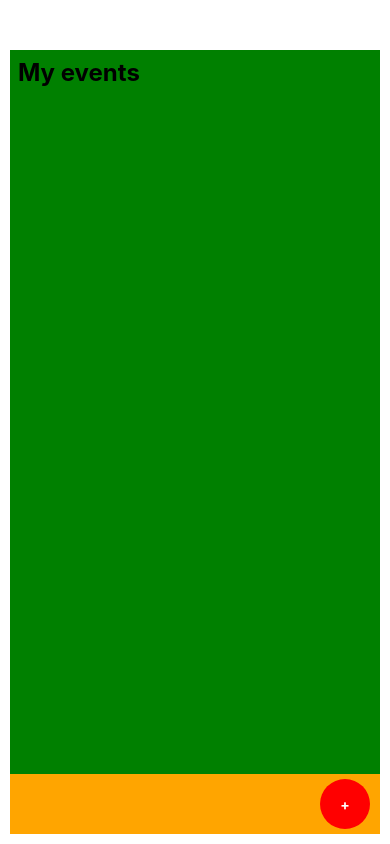
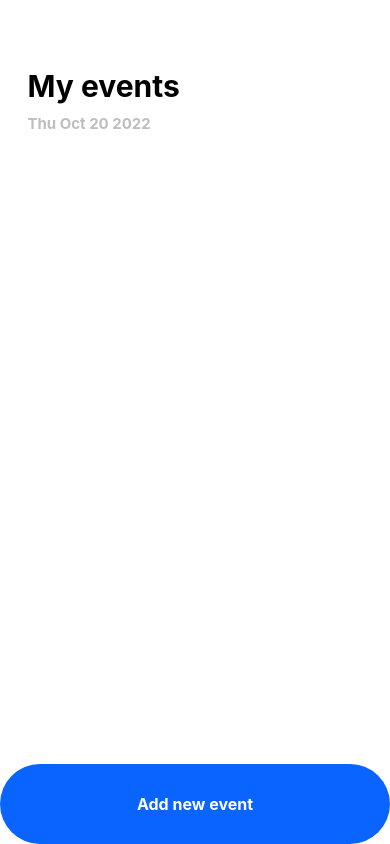
Before and after one commit to pedAraujo/countdown-app, a React Native app: screen / in a window 390 px wide. Built offline with nearby package versions, Linux system fonts and the light colour scheme.

Commit message:
added some styling all around but mainly on event card

```diff
--- a/App.js
+++ b/App.js
@@ -1,9 +1,10 @@
-import React, { useState, useTransition } from "react"
+import React, { useState } from "react"
 import { StyleSheet, View, FlatList, Pressable, Text } from "react-native"
-import EventCard from "./componentes/EventCard"
-import InputEvent from "./componentes/InputEvent"
+import EventCard from "./components/EventCard"
+import InputEvent from "./components/InputEvent"
 
 export default function App() {
+	const TODAY = new Date().toDateString()
 	const [modalIsVisible, setModalIsVisible] = useState(false)
 	const [events, setEvents] = useState([])
 
@@ -32,10 +33,19 @@ export default function App() {
 		})
 	}
 
+	const AddButton = () => {
+		return (
+			<Pressable style={styles.addButton} color="blue" onPress={showInputModal}>
+				<Text style={styles.addButtonText}>Add new event</Text>
+			</Pressable>
+		)
+	}
+
 	return (
 		<View style={styles.appContainer}>
 			<View style={styles.upTextView}>
 				<Text style={styles.upText}>My events</Text>
+				<Text style={styles.upDate}>{TODAY}</Text>
 			</View>
 			<FlatList
 				style={styles.listContainer}
@@ -52,15 +62,10 @@ export default function App() {
 				}}
 				keyExtractor={(item, index) => item.id}
 				alwaysBounceHorizontal={false}
+				contentContainerStyle={styles.contentContainerStyle}
 			/>
 			<View style={styles.addButtonContainer}>
-				<Pressable
-					style={styles.addButton}
-					color="blue"
-					onPress={showInputModal}
-				>
-					<Text style={styles.addButtonText}>+</Text>
-				</Pressable>
+				<AddButton />
 			</View>
 			<InputEvent
 				visible={modalIsVisible}
@@ -74,43 +79,49 @@ export default function App() {
 const styles = StyleSheet.create({
 	appContainer: {
 		flex: 1,
-		padding: 10,
+		paddingTop: 10,
 		marginTop: 40,
 		alignItems: "center",
 	},
 	upTextView: {
-		backgroundColor: "green",
-		width: "100%",
+		width: "90%",
 		padding: 8,
 	},
 	upText: {
 		fontWeight: "bold",
-		fontSize: 24,
+		marginTop: 10,
+		fontSize: 30,
+	},
+	upDate: {
+		color: "#bebebe",
+		fontWeight: "bold",
+		marginTop: 10,
+		fontSize: 15,
 	},
 	listContainer: {
+		padding: 10,
+		paddingTop: 20,
 		flex: 1,
-		backgroundColor: "green",
 		width: "100%",
+	},
+	contentContainerStyle: {
+		alignItems: "center",
 	},
 	addButtonContainer: {
 		width: "100%",
-		backgroundColor: "orange",
-		flexDirection: "row",
-		justifyContent: "flex-end",
 	},
 	addButton: {
 		justifyContent: "center",
 		alignItems: "center",
-		backgroundColor: "red",
+		backgroundColor: "#0a64ff",
 		borderRadius: 50,
 		color: "white",
-		width: 50,
-		height: 50,
-		marginVertical: 5,
-		marginHorizontal: 10,
+		width: "100%",
+		height: 80,
 	},
 	addButtonText: {
 		color: "white",
 		fontWeight: "bold",
+		fontSize: 16,
 	},
 })
--- a/app.json
+++ b/app.json
@@ -6,6 +6,7 @@
 		"orientation": "portrait",
 		"icon": "./assets/icon.png",
 		"userInterfaceStyle": "light",
+		"backgroundColor": "#f2f2f7",
 		"splash": {
 			"image": "./assets/splash.png",
 			"resizeMode": "contain",
@@ -14,9 +15,7 @@
 		"updates": {
 			"fallbackToCacheTimeout": 0
 		},
-    "assetBundlePatterns": [
-      "**/*"
-    ],
+		"assetBundlePatterns": ["**/*"],
 		"ios": {
 			"supportsTablet": true
 		},
--- a/componentes/EventCard.js
+++ /dev/null
@@ -1,92 +0,0 @@
-import { StyleSheet, Text, View, Pressable } from "react-native"
-
-const MILISECONDSINADAY = 3600 * 1000 * 24
-
-function showRemainingDays(selectedDate) {
-	let today = new Date()
-	let endDate = new Date(selectedDate)
-	let milisecondsBetween = endDate - today
-	let remainingDays = Math.ceil(milisecondsBetween / MILISECONDSINADAY)
-	return remainingDays
-}
-
-function EventCard(props) {
-	let formatedDate = new Date(props.date).toLocaleDateString()
-
-	return (
-		<View style={styles.eventItem}>
-			<View style={styles.leftContainer}>
-				<View style={styles.eventNameView}>
-					<Text style={styles.eventItemText}>{props.name}</Text>
-				</View>
-				<View style={styles.eventDateView}>
-					<Text style={styles.eventItemText}>{formatedDate}</Text>
-				</View>
-			</View>
-
-			<View style={styles.rightContainer}>
-				<Text style={styles.eventItemText}>
-					{showRemainingDays(props.date)}
-				</Text>
-			</View>
-			<Pressable onPress={props.onDeleteEvent.bind(this, props.id)}>
-				<View style={styles.deleteButton}></View>
-			</Pressable>
-		</View>
-	)
-}
-
-export default EventCard
-
-const styles = StyleSheet.create({
-	eventItem: {
-		width: "100%",
-		aspectRatio: 4 / 1,
-		marginBottom: 15,
-		borderRadius: 10,
-		backgroundColor: "blue",
-		padding: 8,
-		flexDirection: "row",
-	},
-	leftContainer: {
-		borderColor: "black",
-		borderWidth: 2,
-		width: "70%",
-		justifyContent: "center",
-	},
-	rightContainer: {
-		borderColor: "black",
-		borderWidth: 2,
-		width: "25%",
-		justifyContent: "center",
-		alignItems: "center",
-	},
-
-	eventItemText: {
-		color: "white",
-	},
-	eventNameView: {
-		width: "90%",
-		height: "40%",
-		marginHorizontal: 10,
-		marginBottom: 8,
-		borderWidth: 2,
-		borderColor: "black",
-		justifyContent: "center",
-	},
-	remainingDaysView: {
-		width: 10,
-		height: 10,
-		backgroundColor: "red",
-		justifyContent: "center",
-		alignItems: "center",
-	},
-	eventDateView: {
-		width: "90%",
-		height: "30%",
-		marginHorizontal: 10,
-		borderWidth: 2,
-		borderColor: "black",
-	},
-	deleteButton: { width: 10, height: 10, backgroundColor: "cyan", margin: 10 },
-})
--- /dev/null
+++ b/components/EventCard.js
@@ -0,0 +1,119 @@
+import React, { useState } from "react"
+import { StyleSheet, Text, View, Pressable } from "react-native"
+import { MaterialCommunityIcons } from "@expo/vector-icons"
+
+function EventCard(props) {
+	const MILISECONDSINADAY = 3600 * 1000 * 24
+
+	function showRemainingDays(selectedDate) {
+		let today = new Date()
+		let endDate = new Date(selectedDate)
+		let milisecondsBetween = endDate - today
+		let remainingDays = Math.ceil(milisecondsBetween / MILISECONDSINADAY)
+		return remainingDays
+	}
+
+	let formatedDate = new Date(props.date).toLocaleDateString()
+	let remainingDays = showRemainingDays(props.date)
+
+	return (
+		<View style={styles.eventItem}>
+			<View style={styles.leftContainer}>
+				<View style={styles.eventNameView}>
+					<Text style={styles.eventItemText} adjustsFontSizeToFit={true}>
+						{props.name}
+					</Text>
+				</View>
+				<View style={styles.eventDateView}>
+					<Text style={styles.dateText}>{formatedDate}</Text>
+				</View>
+			</View>
+
+			<View
+				style={
+					remainingDays <= 0
+						? { ...styles.rightContainer, backgroundColor: "#ee6b6e" }
+						: { ...styles.rightContainer, backgroundColor: "#4e82d8" }
+				}
+				adjustsFontSizeToFit={true}
+			>
+				<Text style={styles.remainingDaysText}>{remainingDays}</Text>
+			</View>
+			<Pressable onPress={props.onDeleteEvent.bind(this, props.id)}>
+				<MaterialCommunityIcons
+					name="dots-vertical"
+					size={24}
+					color="#c7c7cc"
+				/>
+			</Pressable>
+		</View>
+	)
+}
+
+export default EventCard
+
+const styles = StyleSheet.create({
+	eventItem: {
+		width: "80%",
+		height: 85,
+		aspectRatio: 4 / 1,
+		marginBottom: 15,
+		borderRadius: 10,
+		padding: 8,
+		flexDirection: "row",
+		justifyContent: "space-between",
+		alignItems: "center",
+		shadowColor: "#000",
+		shadowOffset: { width: 0, height: 1 },
+		shadowOpacity: 0.5,
+		shadowRadius: 2,
+		elevation: 5,
+		backgroundColor: "white",
+	},
+	leftContainer: {
+		width: "60%",
+		marginLeft: 3,
+		justifyContent: "center",
+	},
+	rightContainer: {
+		//backgroundColor: "#6F8AB7",
+		borderRadius: 18,
+		width: 80,
+		height: "85%",
+		justifyContent: "center",
+		alignItems: "center",
+		marginHorizontal: 6,
+	},
+
+	eventItemText: {
+		color: "#0D324D",
+		fontSize: 18,
+		fontWeight: "bold",
+	},
+	remainingDaysText: {
+		color: "white",
+		fontWeight: "bold",
+		fontSize: 16,
+	},
+	dateText: { color: "gray", fontSize: 12, fontWeight: "bold" },
+	eventNameView: {
+		width: "90%",
+		height: "40%",
+		marginHorizontal: 10,
+		marginBottom: 8,
+		justifyContent: "center",
+	},
+	remainingDaysView: {
+		width: 10,
+		height: 10,
+		backgroundColor: "red",
+		justifyContent: "center",
+		alignItems: "center",
+		minimumFontScale: 0.7,
+	},
+	eventDateView: {
+		width: "90%",
+		height: "30%",
+		marginHorizontal: 10,
+	},
+})
--- a/componentes/InputEvent.js
+++ b/components/InputEvent.js
@@ -1,12 +1,11 @@
 import React, { useState } from "react"
 import {
 	View,
-	Button,
 	TextInput,
 	StyleSheet,
 	Text,
 	Modal,
-	YellowBox,
+	Pressable,
 } from "react-native"
 import DateTimePicker from "@react-native-community/datetimepicker"
 
@@ -44,8 +43,8 @@ function InputEvent(props) {
 						<Text style={styles.upText}>New event</Text>
 					</View>
 					<TextInput
-						placeholder="Event Name"
-						placeholderTextColor={showNoNameWarning ? "#FF8A8A" : ""}
+						placeholder={showNoNameWarning ? "Enter event name!" : "Event Name"}
+						placeholderTextColor={showNoNameWarning ? "#FF8A8A" : "#b5b5d2"}
 						style={styles.inputText}
 						onChangeText={handleInput}
 						value={eventName}
@@ -58,20 +57,25 @@ function InputEvent(props) {
 						is24Hour={true}
 						onChange={onChange}
 						display="spinner"
+						textColor="white"
 					/>
 					<View style={styles.addButton}>
-						<Button title="Add Event" onPress={addEvent} />
+						<Pressable title="Add Event" onPress={addEvent}>
+							<Text style={styles.addButtonText}>Add event</Text>
+						</Pressable>
 					</View>
 					<View style={styles.cancelButton}>
-						<Button
-							title="Cancel"
+						<Pressable
 							onPress={() => {
 								props.onCancel()
 								setShowNoNameWarning(false)
 								setEventName("")
 								setDate(new Date())
 							}}
-						/>
+							style={styles.cancelButton}
+						>
+							<Text style={styles.cancelButtonText}>Cancel</Text>
+						</Pressable>
 					</View>
 				</View>
 			</View>
@@ -88,30 +92,55 @@ const styles = StyleSheet.create({
 		alignItems: "center",
 	},
 	inputText: {
-		width: "80%",
-		height: 35,
-		maxWidth: "60%",
+		color: "white",
+		fontWeight: "bold",
+		width: "70%",
+		height: 60,
 		borderWidth: 1,
-		borderColor: "#cccccc",
-		backgroundColor: "white",
+		borderColor: "#f2f2f7",
+		borderWidth: 2,
+		borderRadius: 8,
 		marginRight: 8,
-		paddingLeft: 8,
+		paddingLeft: 10,
 	},
 	addButton: {
+		justifyContent: "center",
+		alignItems: "center",
+		width: 110,
+		height: 55,
+		backgroundColor: "white",
+		borderRadius: 10,
 		padding: 10,
 	},
+	addButtonText: {
+		fontWeight: "bold",
+		fontSize: 17,
+	},
 	cancelButton: {
+		marginTop: 10,
+		justifyContent: "center",
+		alignItems: "center",
+		width: 110,
+		height: 55,
+		color: "white",
 		padding: 10,
+	},
+	cancelButtonText: {
+		fontWeight: "bold",
+		fontSize: 17,
+		color: "white",
 	},
 	dateTimePicker: {
 		width: 250,
 		padding: 30,
+		marginBottom: 5,
 	},
 	upTextView: {
 		justifyContent: "flex-end",
 		padding: 8,
 	},
 	upText: {
+		color: "white",
 		fontWeight: "bold",
 		fontSize: 24,
 		marginBottom: 20,
@@ -119,9 +148,14 @@ const styles = StyleSheet.create({
 	modalCard: {
 		width: "100%",
 		height: "60%",
-		backgroundColor: "white",
+		backgroundColor: "#0a64ff",
 		justifyContent: "center",
 		alignItems: "center",
 		borderRadius: 40,
+		shadowColor: "#000",
+		shadowOffset: { width: -3, height: -3 },
+		shadowOpacity: 0.3,
+		shadowRadius: 10,
+		elevation: 5,
 	},
 })
--- a/package.json
+++ b/package.json
@@ -13,7 +13,8 @@
     "expo": "~46.0.16",
     "expo-status-bar": "~1.4.0",
     "react": "18.0.0",
-    "react-native": "0.69.6"
+    "react-native": "0.69.6",
+    "react-native-swipeout": "^2.3.6"
   },
   "devDependencies": {
     "@babel/core": "^7.12.9"
```
Also changed, not shown: 1 other file (tests, documents, lock files or other folders). Lines whose indentation alone changed are shown as unchanged.
